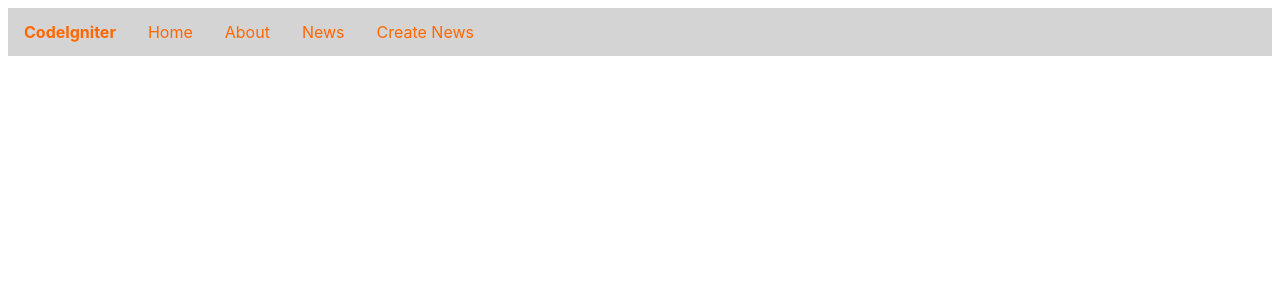
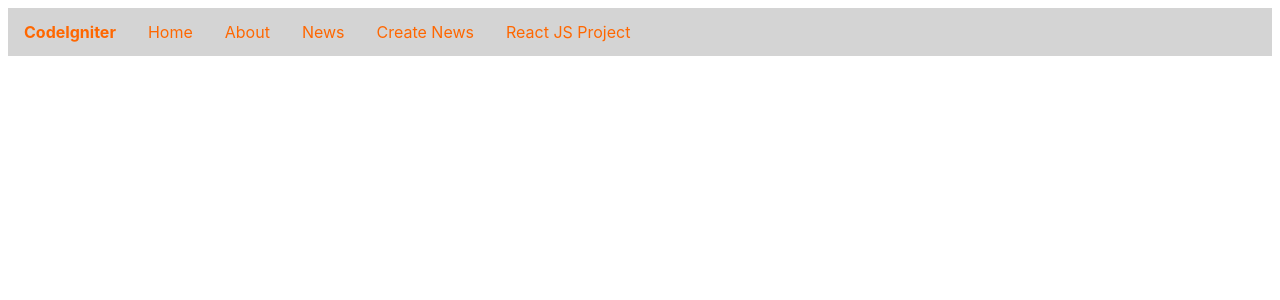
Before and after one commit to Rhys-I-B/7CC005CodeIgniter4Assessment, a CodeIgniter 4 app: the page made by app/Views/templates/header.php in a window 1280 px wide. Shown: the top 300 px of the page. Run offline with PHP 8.4 and a stand-in for CodeIgniter, Linux system fonts and the light colour scheme; the template is opened without the code that fills it, so the values that code supplies are empty; some libraries are stand-ins or nearby versions.

Commit message:
Made changes to add React

```diff
--- a/app/Views/templates/header.php
+++ b/app/Views/templates/header.php
@@ -39,6 +39,7 @@
 	  <li><a href="<?=base_url()?>about">About</a></li>
 	  <li><a href="<?=base_url()?>news">News</a></li>
 	  <li><a href="<?=base_url()?>news/new">Create News</a></li>
+	  <li><a href="<?=base_url()?>react">React JS Project</a></li>
 	</ul>
 
 </body>
```
